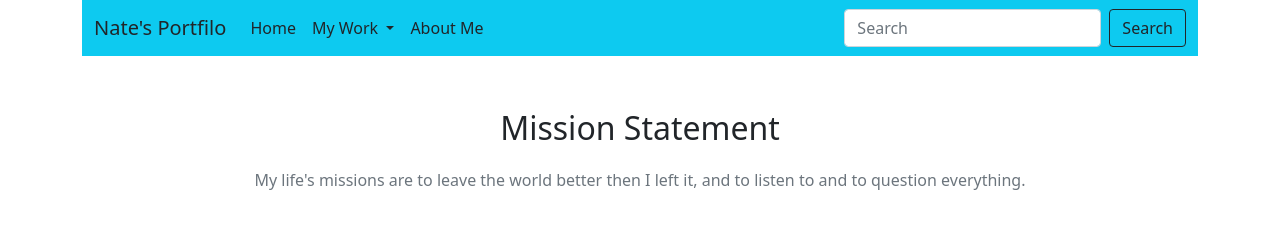
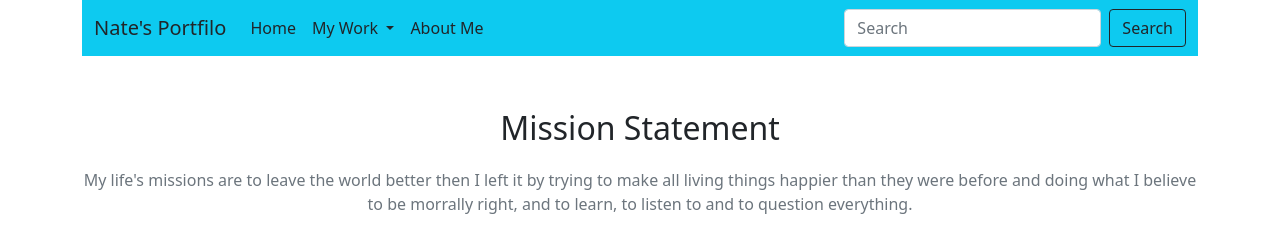
Before and after one commit to randomStuff1234/SchoolPortfolio, a website: page index.html in a window 1280 px wide. Drawn offline with nearby package versions, Linux system fonts and the light colour scheme.

Commit message:
Update index.html

```diff
--- a/index.html
+++ b/index.html
@@ -68,7 +68,7 @@
         <div class = "pt-5">
             <p class="fs-2 text-center text-body">Mission Statement</p>
         </div>
-        <p class = "text-center text-secondary"> My life's missions are to leave the world better then I left it, and to listen to and to question everything.<p>
+        <p class = "text-center text-secondary"> My life's missions are to leave the world better then I left it by trying to make all living things happier than they were before and doing what I believe to be morrally right, and to learn, to listen to and to question everything.<p>
     </div>
 </body>
 
```
